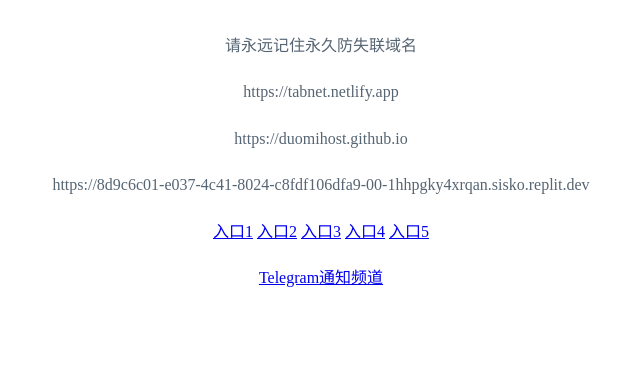
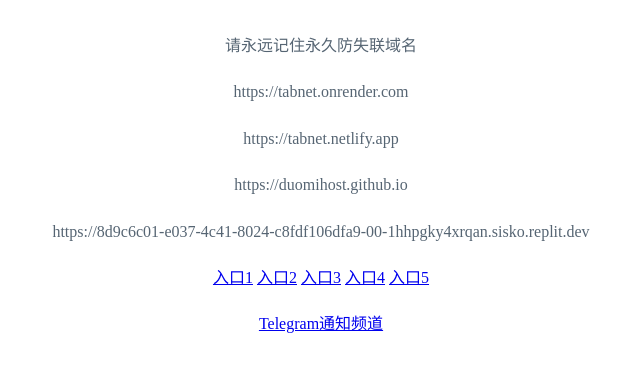
Before and after one commit to duomihost/tabnet, a website: page index.html in a window 1280 px wide. Shown: the part 207-578 px from the top of the page, without its empty margins (319-959 px from the left). Drawn offline with Linux system fonts and the light colour scheme.

Commit message:
Update index.html

```diff
--- a/index.html
+++ b/index.html
@@ -18,6 +18,7 @@
       <strong>TabNet(原熊猫云村)防失联</strong>
     </h1>
     <p style="color: #566573;">请永远记住永久防失联域名</p>
+    <p style="color: #566573;">https://tabnet.onrender.com</p>
     <p style="color: #566573;">https://tabnet.netlify.app</p>
     <p style="color: #566573;">https://duomihost.github.io</p>
     <p style="color: #566573;">https://8d9c6c01-e037-4c41-8024-c8fdf106dfa9-00-1hhpgky4xrqan.sisko.replit.dev</p>
```
